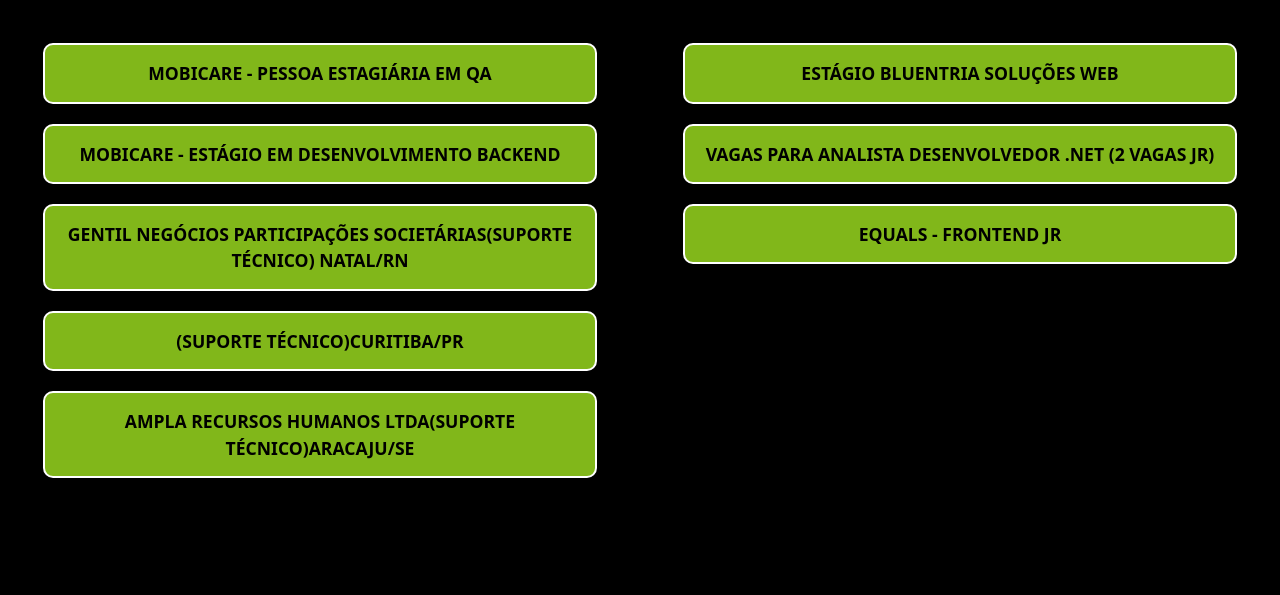
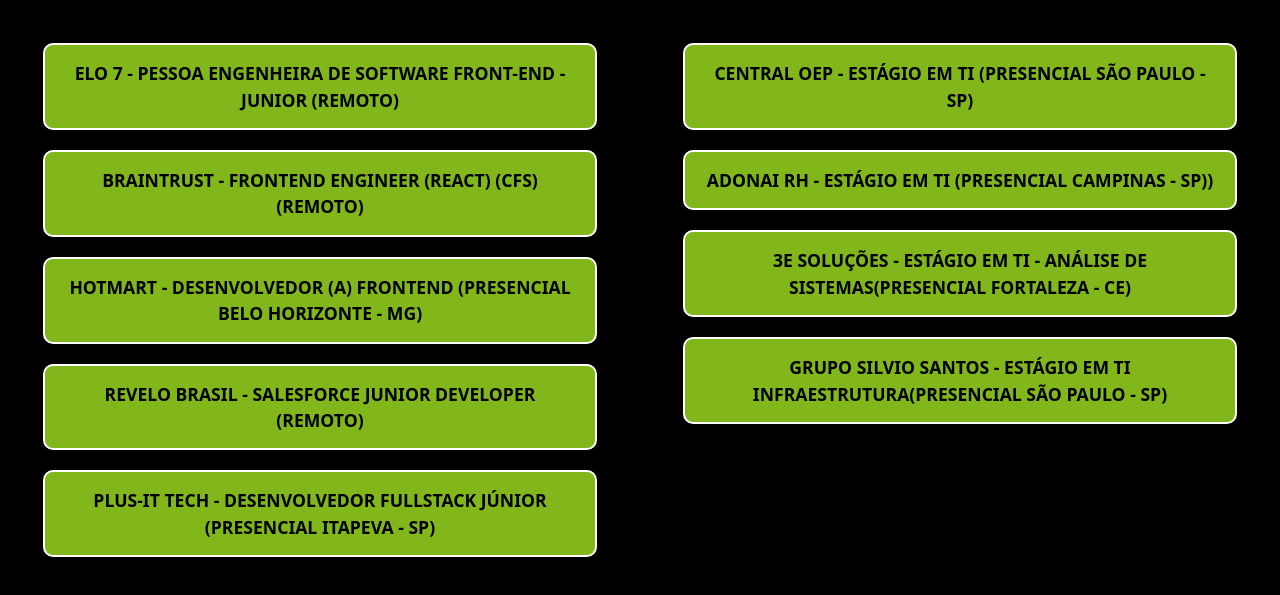
Before and after one commit to alanadiastech/alanadias, a plain HTML site: page estagios-vagas.html in a window 1280 px wide. Shown: the part 263-858 px from the top of the page. Before the commit the page ends 800 px from the top, so only its background shows below. Drawn offline with nearby package versions, Linux system fonts and the light colour scheme.

Commit message:
ADD VAGAS

```diff
--- a/estagios-vagas.html
+++ b/estagios-vagas.html
@@ -50,16 +50,17 @@
         <h1 class="title">Estágios e Vagas Jr</h1>
         <div class="row ">
             <div class="col-lg-6 col-md-12 link-tree" id="lista">
-              <a class="pesquisa" href="https://mobicare.gupy.io/job/eyJqb2JJZCI6MzMxODQwMSwic291cmNlIjoibGlua2VkaW4ifQ==?jobBoardSource=linkedin">Mobicare - Pessoa Estagiária em QA</a>
-                <a class="pesquisa" href="https://mobicare.gupy.io/job/eyJqb2JJZCI6MzMxODM5MSwic291cmNlIjoiZ3VweV9wdWJsaWNfcGFnZSJ9?jobBoardSource=gupy_public_page">Mobicare - Estágio em Desenvolvimento Backend</a>
-              <a class="pesquisa" href="hhttps://www.linkedin.com/jobs/view/3356489068/?trackingId=LEAnbDv1fUZd%2F6aqrqtrRQ%3D%3D&refId=4cfedad4-ac65-41a3-8679-3f67e179e6fb&midToken=AQFFTctgpDXv1Q&midSig=1-zoadGOcggqw1&trk=eml-email_job_alert_digest_01-job_card-0-job_posting&trkEmail=eml-email_job_alert_digest_01-job_card-0-job_posting-null-eqn38c~ladk76dy~oo-null-null&eid=eqn38c-ladk76dy-oo">Gentil Negócios Participações Societárias(Suporte Técnico) Natal/RN</a>
-              <a class="pesquisa" href="https://www.linkedin.com/jobs/view/3356355048/?trackingId=cgedTFHtoMMcwLE%2Fd2lXng%3D%3D&refId=4cfedad4-ac65-41a3-8679-3f67e179e6fb&midToken=AQFFTctgpDXv1Q&midSig=1-zoadGOcggqw1&trk=eml-email_job_alert_digest_01-job_card-0-job_posting&trkEmail=eml-email_job_alert_digest_01-job_card-0-job_posting-null-eqn38c~ladk76dy~oo-null-null&eid=eqn38c-ladk76dy-oo">(Suporte Técnico)Curitiba/PR</a>
-              <a class="pesquisa" href="https://www.linkedin.com/jobs/view/3356480805/?trackingId=jDN0dOKULlAW6M%2BSSJjHOw%3D%3D&refId=4cfedad4-ac65-41a3-8679-3f67e179e6fb&midToken=AQFFTctgpDXv1Q&midSig=1-zoadGOcggqw1&trk=eml-email_job_alert_digest_01-job_card-0-jobcard_body&trkEmail=eml-email_job_alert_digest_01-job_card-0-jobcard_body-null-eqn38c~ladk76dy~oo-null-null&eid=eqn38c-ladk76dy-oo">Ampla Recursos Humanos LTDA(Suporte Técnico)Aracaju/SE</a>
+              <a class="pesquisa" href="https://www.linkedin.com/jobs/view/3399481296/">Elo 7 - Pessoa Engenheira de Software Front-End - Junior (Remoto) </a>
+                <a class="pesquisa" href="https://www.linkedin.com/jobs/view/3399397560/">Braintrust - Frontend Engineer (React) (CFS) (Remoto)</a>
+              <a class="pesquisa" href="https://www.linkedin.com/jobs/view/3398247725/">Hotmart - Desenvolvedor (a) FrontEnd (Presencial Belo Horizonte - MG)</a>
+              <a class="pesquisa" href="https://www.linkedin.com/jobs/view/3399449906/">Revelo Brasil - Salesforce Junior Developer (Remoto)</a>
+              <a class="pesquisa" href="https://www.linkedin.com/jobs/view/3399402603/">Plus-IT Tech - Desenvolvedor Fullstack Júnior (Presencial Itapeva - SP)</a>
            </div>
             <div class="col-lg-6 col-md-12 link-tree" id="lista">
-                <a class="pesquisa" href="https://hipsters.jobs/job/28250/est%C3%A1gio-em-desenvolvimento-web-vinhedo-sp/">Estágio Bluentria Soluções Web</a>
-                <a class="pesquisa" href="https://www.linkedin.com/posts/hunt-it-recrutamento-especializado_vagas-dotnet-csharp-activity-6991465059960938496-QGka?utm_source=share&utm_medium=member_desktop">Vagas para Analista Desenvolvedor .NET (2 vagas Jr)</a>
-                <a class="pesquisa" href="https://boards.greenhouse.io/equals/jobs/5376212003?source=LinkedIn"> EQUALS - FrontEnd  Jr</a>
+                <a class="pesquisa" href="https://www.linkedin.com/jobs/view/3399264878/?trackingId=iUZS8YEsOdmSucd7jcEp1A%3D%3D&refId=5a737c6e-584c-4987-9fbd-62446c733329&midToken=AQFFTctgpDXv1Q&midSig=2ZA5MoEr_fZGw1&trk=eml-email_job_alert_digest_01-job_card-0-jobcard_body&trkEmail=eml-email_job_alert_digest_01-job_card-0-jobcard_body-null-eqn38c~lbnq7e0b~le-null-null&eid=eqn38c-lbnq7e0b-le">CENTRAL OEP - Estágio em TI (Presencial São Paulo - SP)</a>
+                <a class="pesquisa" href="https://www.linkedin.com/jobs/view/3399401700/?trackingId=HGf3aByQ7zgamR%2Fy4hat2g%3D%3D&refId=5a737c6e-584c-4987-9fbd-62446c733329&midToken=AQFFTctgpDXv1Q&midSig=2ZA5MoEr_fZGw1&trk=eml-email_job_alert_digest_01-job_card-0-jobcard_body&trkEmail=eml-email_job_alert_digest_01-job_card-0-jobcard_body-null-eqn38c~lbnq7e0b~le-null-null&eid=eqn38c-lbnq7e0b-le">Adonai RH - Estágio em TI (Presencial Campinas - SP))</a>
+                <a class="pesquisa" href="https://www.linkedin.com/jobs/view/3400729931/?alternateChannel=search&refId=%2BLrTetGGtkoilnROYY5HwQ%3D%3D&trackingId=SAE4Qo9oAB8AB4LqPMlI4g%3D%3D">3e Soluções - Estágio em TI - Análise de Sistemas(Presencial Fortaleza - CE)</a>
+                <a class="pesquisa" href="https://www.linkedin.com/jobs/view/3399269298/?alternateChannel=search&refId=%2BLrTetGGtkoilnROYY5HwQ%3D%3D&trackingId=KqnckLjPMyb15kiK%2B4qHRg%3D%3D">Grupo Silvio Santos - Estágio em TI Infraestrutura(Presencial São Paulo - SP)</a>
            </div>
     </section>
     <div vw class="enabled">
```
